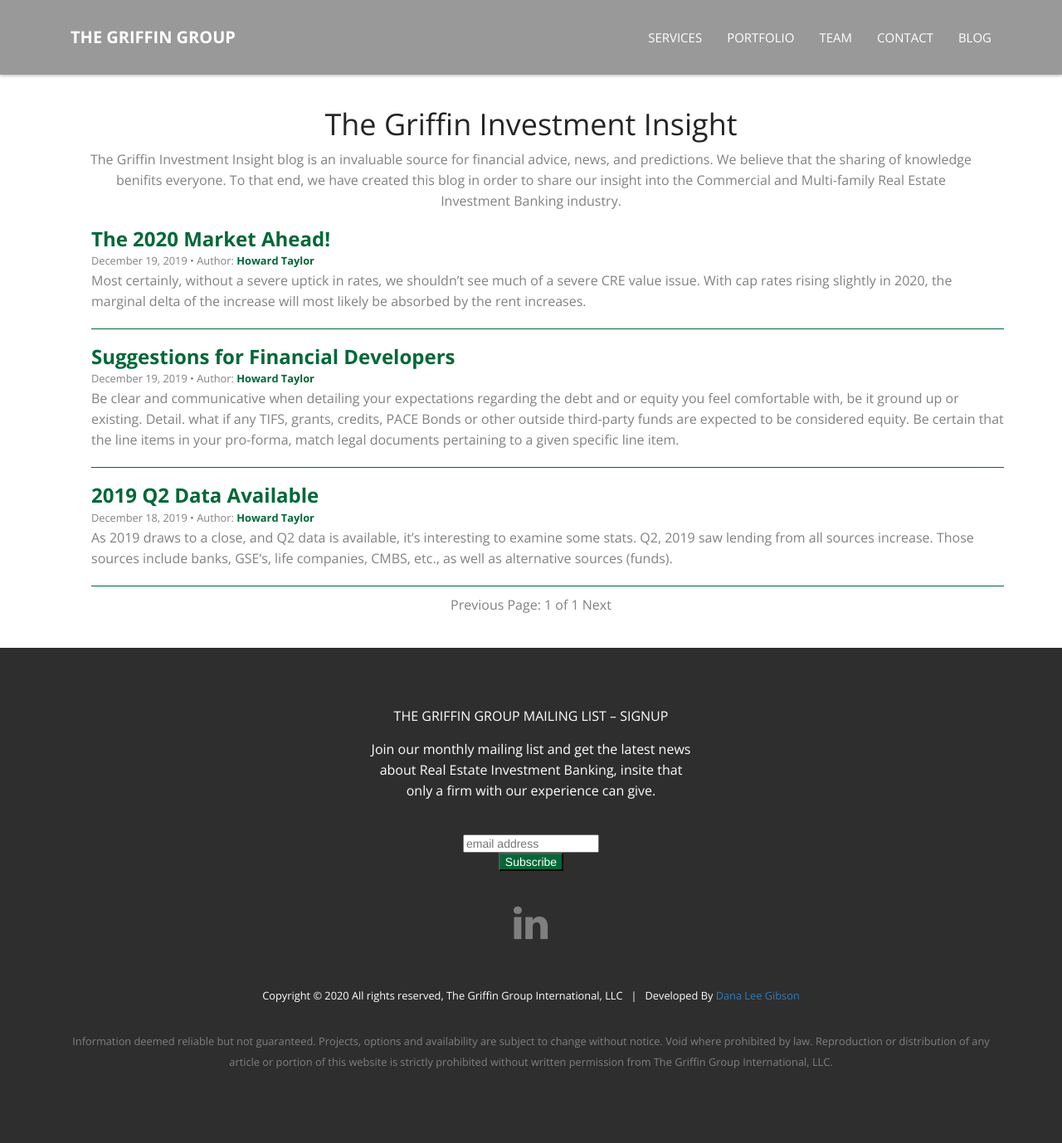
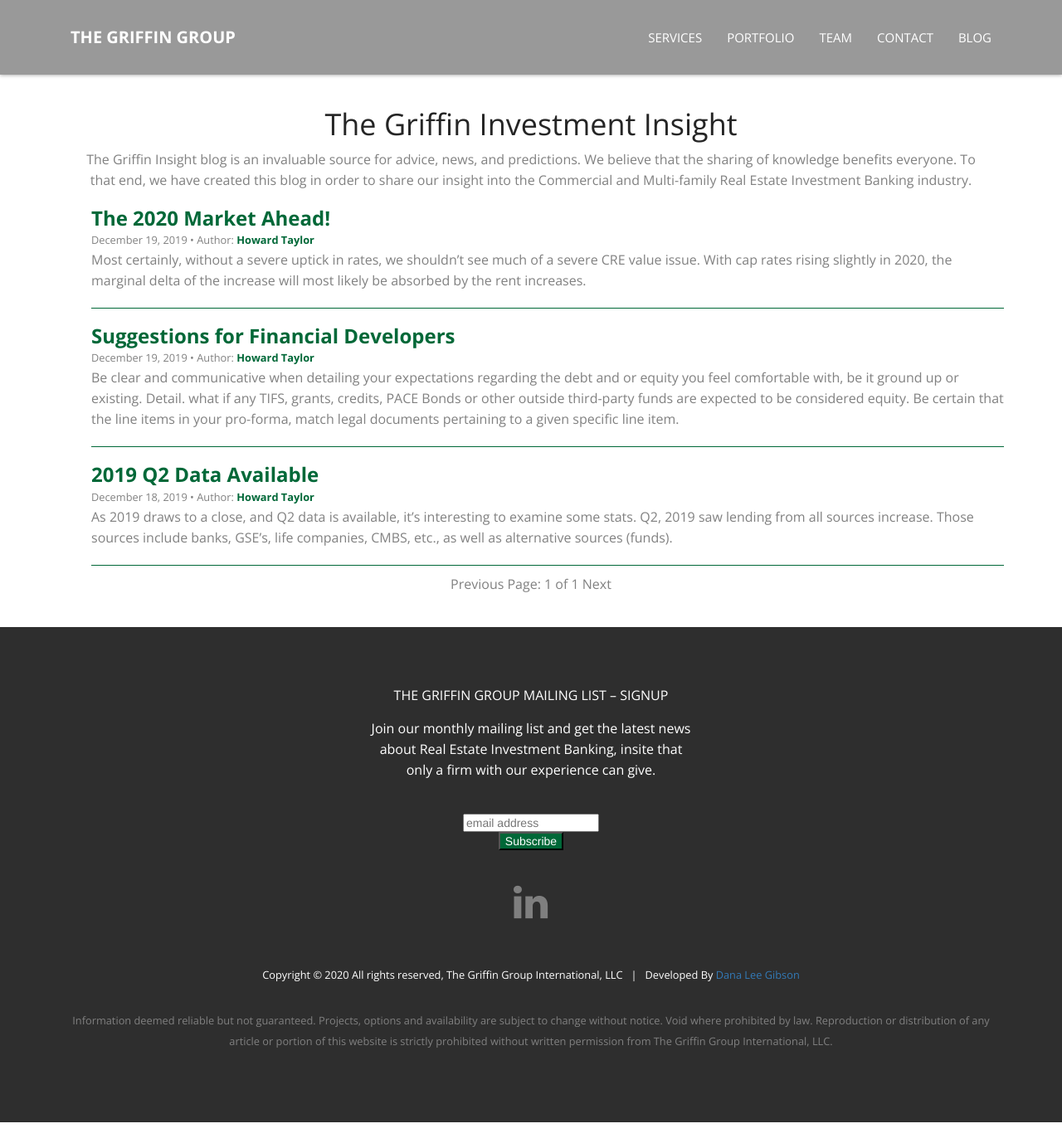
Before and after one commit to FatMan50/griffin-blog, a Jekyll site: the page built from blog/index.html, in a window 1280 px wide and 1378 px high. Shown: the whole window at 83% size. Built offline with Jekyll 4.4.1, drawn with Linux system fonts in a browser that asks for light colours; the list of posts is cut into pages by our own code; comment, search, counter and statistics services are not loaded.

Commit message:
blog page text change

```diff
--- a/blog/index.html
+++ b/blog/index.html
@@ -13,7 +13,7 @@
         <div>
 
         <h1 style="text-align: center;">The Griffin Investment Insight</h1>
-        <p style="text-align: center; padding-left: 30px; padding-right: 30px;">The Griffin Investment Insight blog is an invaluable source for financial advice, news, and predictions. We believe that the sharing of knowledge benifits everyone. To that end, we have created this blog in order to share our insight into the Commercial and Multi-family Real Estate Investment Banking industry.</p>
+        <p style="text-align: center; padding-left: 30px; padding-right: 30px;">The Griffin Insight blog is an invaluable source for advice, news, and predictions. We believe that the sharing of knowledge benefits everyone. To that end, we have created this blog in order to share our insight into the Commercial and Multi-family Real Estate Investment Banking industry.</p>
 
           <ul  class="g-post-list">
             {% for post in paginator.posts %}
```
